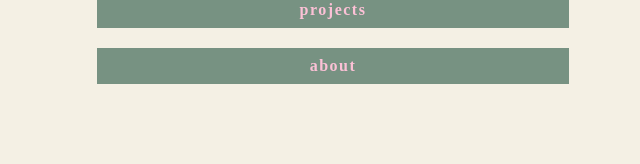
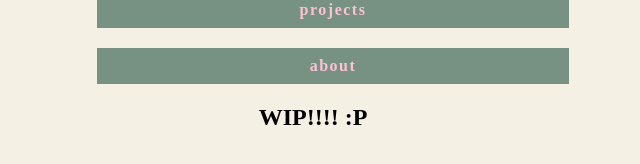
Before and after one commit to soupypan/soupypan.github.io, a Jekyll site: the page built from index.html, in a window 1280 px wide. Shown: the part 432-596 px from the top of the page, without its empty margins (327-967 px from the left). Built offline with Jekyll 4.4.1, drawn with Linux system fonts in a browser that asks for light colours.

Commit message:
Update index.html

```diff
--- a/index.html
+++ b/index.html
@@ -27,3 +27,7 @@ title: soupypan home
 
 
 </div><!-- /.blurb -->
+
+<h2>
+WIP!!!! :P
+</h2>
```
